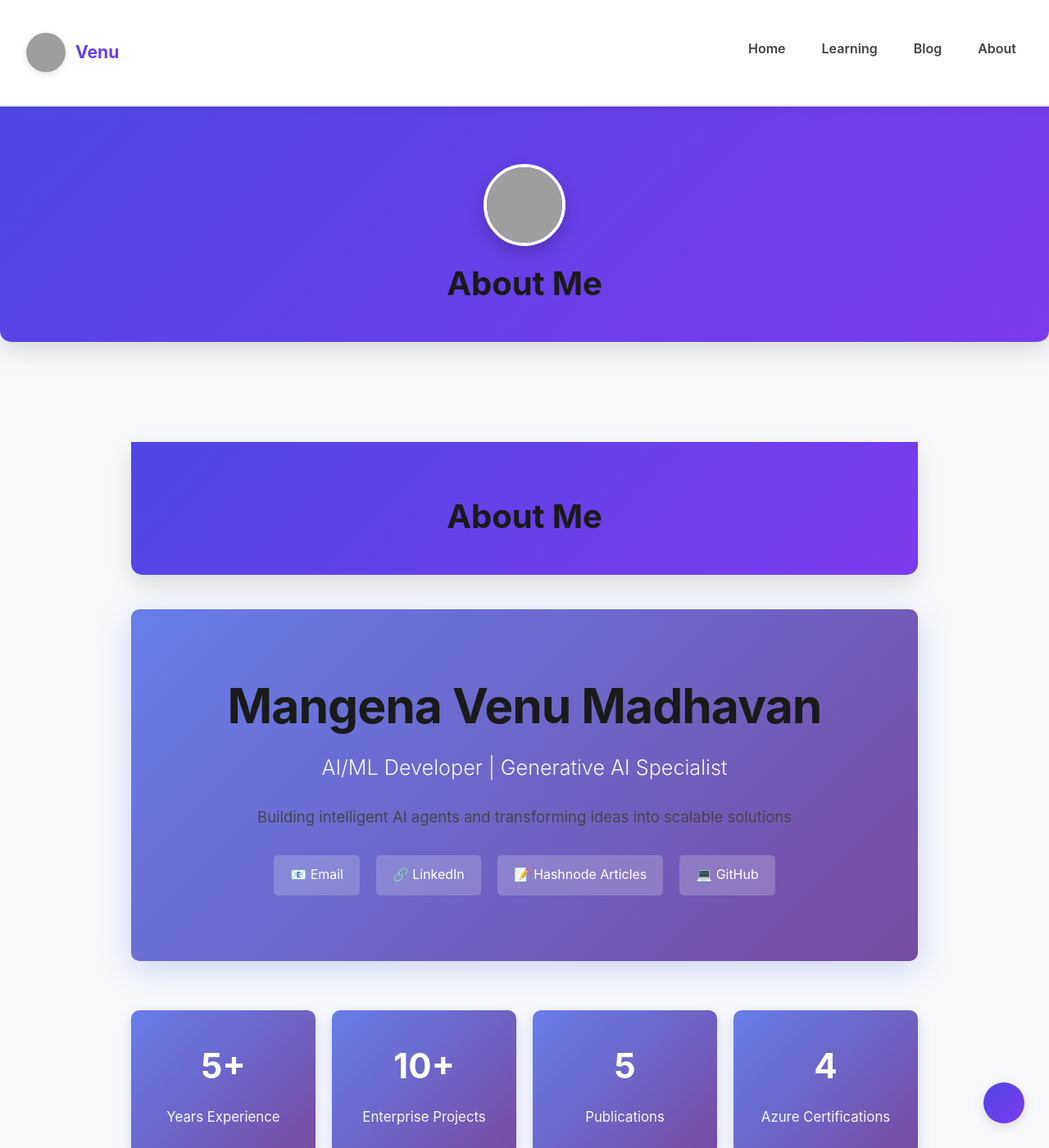
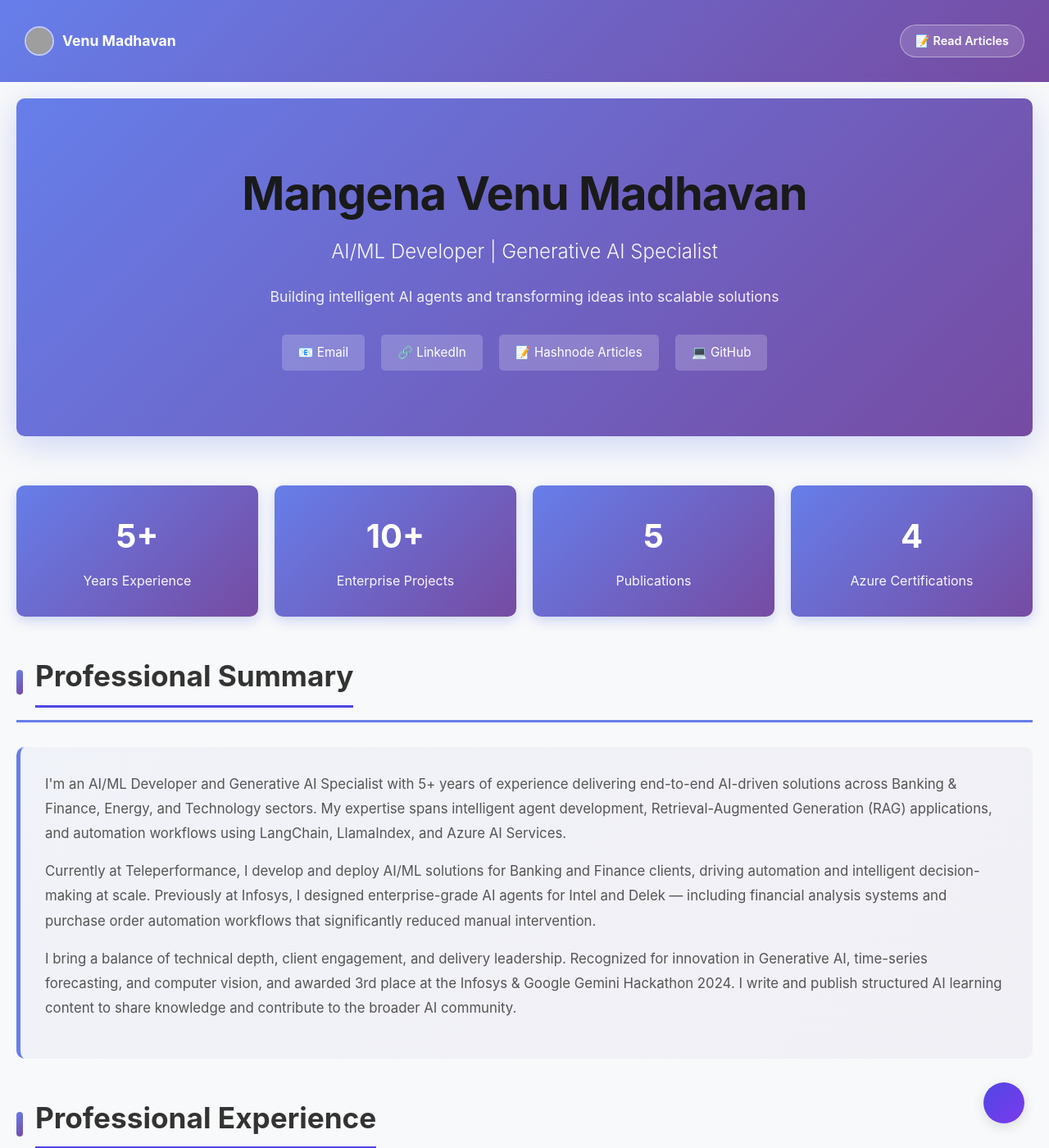
Before and after one commit to Madhavan11601828/madhavan11601828.github.io, a Jekyll site: the page built from _pages/about.md, in a window 1280 px wide and 1400 px high. Shown: the whole window at 82% size. Built offline with Jekyll 4.4.1, drawn with Linux system fonts in a browser that asks for light colours; grey boxes are pictures that could not be loaded.

Commit message:
Standalone about page: remove site nav, add Hashnode link only
Created _layouts/about.html with no site navigation.
About page now only shows name/logo and a link back to Hashnode articles.
Visitors from Hashnode cannot navigate to pillars, blog, or other pages.

Co-Authored-By: Claude Sonnet 4.6 <noreply@anthropic.com>

```diff
--- /dev/null
+++ b/_layouts/about.html
@@ -0,0 +1,79 @@
+<!DOCTYPE html>
+<html lang="en">
+<head>
+    <meta charset="UTF-8">
+    <meta name="viewport" content="width=device-width, initial-scale=1.0">
+    <title>{{ page.title }} | {{ site.title }}</title>
+    <meta name="description" content="{% if page.description %}{{ page.description }}{% else %}{{ site.description }}{% endif %}">
+    <meta name="author" content="{{ site.author }}">
+    <meta name="theme-color" content="#d4af37">
+    <link rel="stylesheet" href="/assets/css/style.css?v=1">
+    <link rel="stylesheet" href="/assets/css/theme.css?v=4">
+    {% seo %}
+
+    <style>
+        .about-topbar {
+            background: linear-gradient(135deg, #667eea 0%, #764ba2 100%);
+            padding: 12px 30px;
+            display: flex;
+            align-items: center;
+            justify-content: space-between;
+        }
+
+        .about-topbar .brand {
+            display: flex;
+            align-items: center;
+            gap: 10px;
+            text-decoration: none;
+            color: white;
+            font-weight: 700;
+            font-size: 1.1em;
+        }
+
+        .about-topbar .brand img {
+            width: 36px;
+            height: 36px;
+            border-radius: 50%;
+            border: 2px solid rgba(255,255,255,0.6);
+            object-fit: cover;
+        }
+
+        .about-topbar .hashnode-link {
+            display: inline-flex;
+            align-items: center;
+            gap: 8px;
+            background: rgba(255,255,255,0.15);
+            border: 1px solid rgba(255,255,255,0.4);
+            color: white;
+            padding: 7px 18px;
+            border-radius: 20px;
+            text-decoration: none;
+            font-size: 0.9em;
+            font-weight: 600;
+            transition: background 0.2s;
+        }
+
+        .about-topbar .hashnode-link:hover {
+            background: rgba(255,255,255,0.28);
+        }
+    </style>
+</head>
+<body>
+    <!-- Minimal top bar: only logo + link back to Hashnode articles -->
+    <div class="about-topbar">
+        <a href="/" class="brand">
+            <img src="/assets/images/Logo.png" alt="Logo">
+            Venu Madhavan
+        </a>
+        <a href="https://venumadhavan.hashnode.dev" target="_blank" rel="noopener noreferrer" class="hashnode-link">
+            📝 Read Articles
+        </a>
+    </div>
+
+    <main>
+        {{ content }}
+    </main>
+
+    <script src="/assets/js/theme.js"></script>
+</body>
+</html>
```
Also changed, not shown: _pages/about.md (+1 -1 lines).
